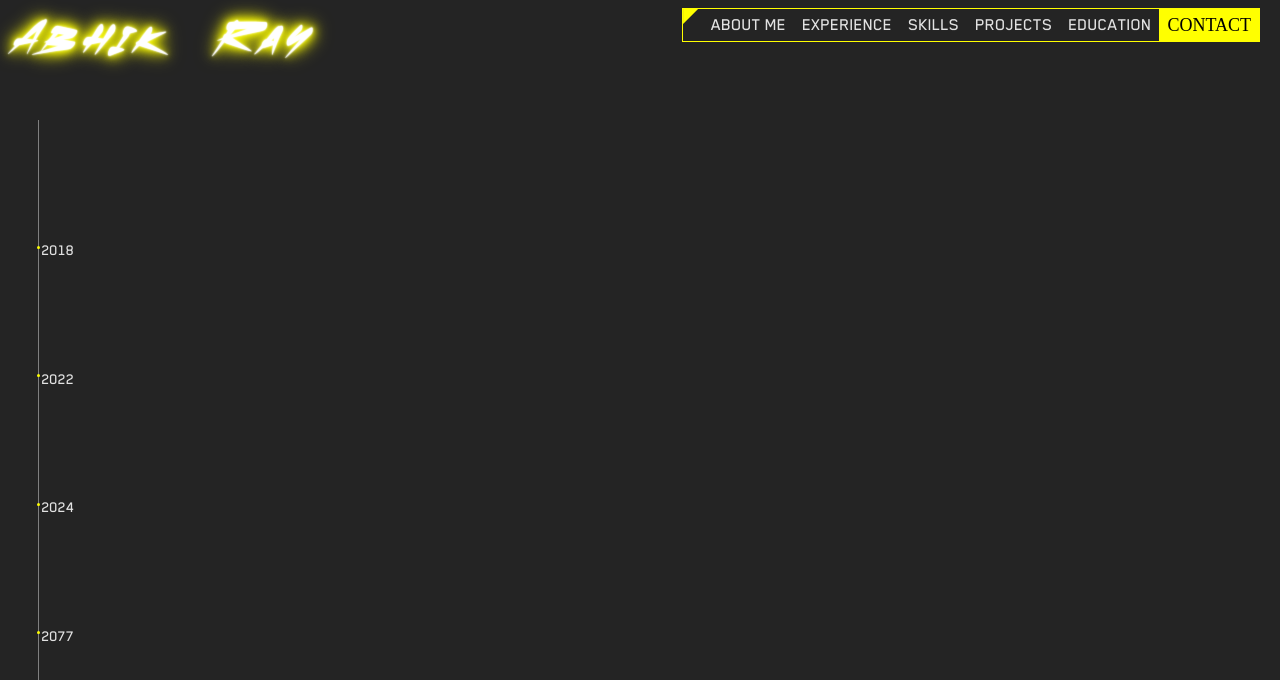
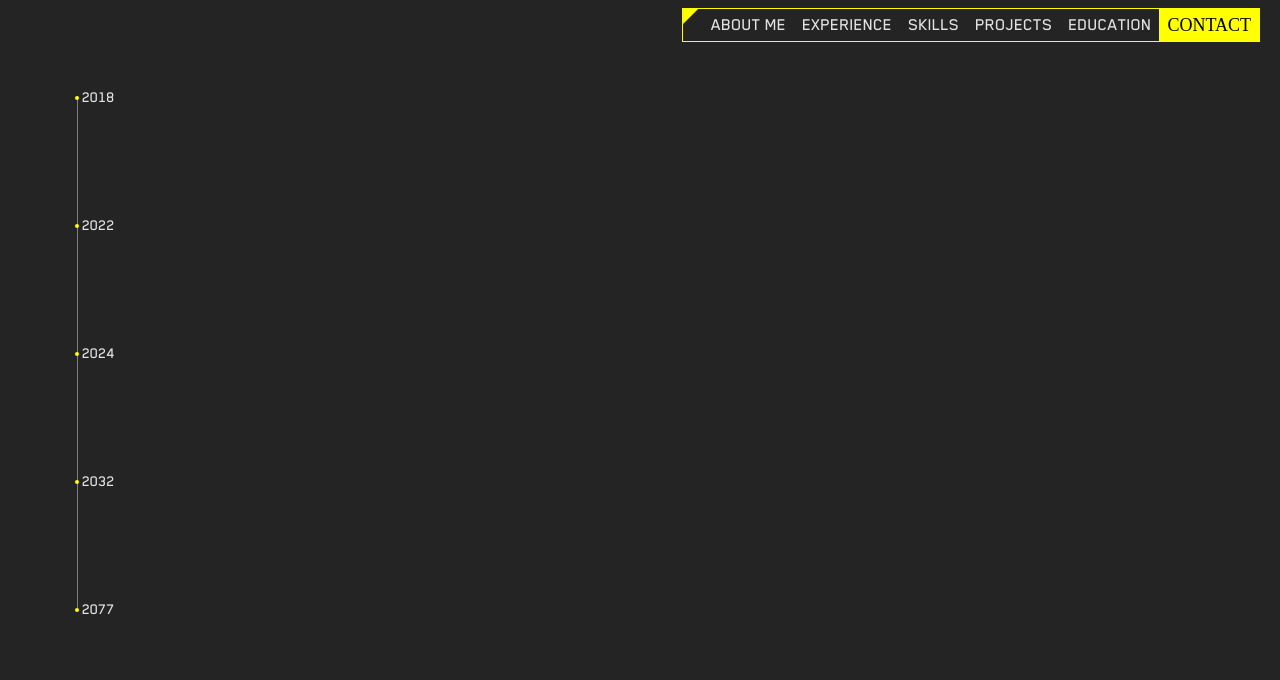
Before and after one commit to Abhik-Ray/my-portfolio, a React (Vite) app: page / in a window 1280 px wide. Shown: the top 680 px of the page. Built offline with nearby package versions, Linux system fonts and the light colour scheme; a web font is replaced by a local one.

Commit message:
periodic commit 24/07/24

```diff
--- a/src/App.tsx
+++ b/src/App.tsx
@@ -9,7 +9,7 @@ const App: FunctionComponent = () => {
     <div className="app">
       <Navbar />
       <SpineTimeline
-        points={['2018', '2022', '2024', '2077']}
+        points={['2018', '2022', '2024', '2032', '2077']}
         selectedPoint={0}
         selectedPointProgress={0}
       />
--- a/src/Components/Navbar/index.tsx
+++ b/src/Components/Navbar/index.tsx
@@ -4,7 +4,7 @@ import "./styles.scss";
 const Navbar: FunctionComponent = () => {
   return (
     <div className="navbar-wrapper">
-      <h1>Abhik Ray</h1>
+      {/* <h1>Abhik Ray</h1> */}
       <div className="navigation">
         <ul>
           <li>About Me</li>
--- a/src/Components/SpineTimeline/index.tsx
+++ b/src/Components/SpineTimeline/index.tsx
@@ -1,3 +1,4 @@
+import { useEffect } from "react";
 import "./styles.scss"
 
 interface TimelineProps {
@@ -7,12 +8,19 @@ interface TimelineProps {
 }
 
 const SpineTimeline = (props: TimelineProps) => {
+
+    // useEffect(() => {
+    //     const spinePointsCollection = document.getElementsByClassName('spinePoint');
+    //     const spinePointsArray = Array.from(spinePointsCollection);
+    // }, [])
     return (
-        <div className="spine">
+        <ul className="spine">
             {props.points.map(point => (
-                <div className='spinePoint' data-text={point}/>
+                <li className='spinePoint' data-label={point} data-progress={100}>
+                    <label>{point}</label>
+                </li>
             ))}
-        </div>
+        </ul>
     )
 }
 
--- a/src/Components/SpineTimeline/styles.scss
+++ b/src/Components/SpineTimeline/styles.scss
@@ -4,28 +4,59 @@
 .spine {
     position: fixed;
     width: 1px;
-    background-color: gray;
+    // background-color: darkgray;
     height: 80vh;
     left: 3vw;
-    top: 15vh;
+    top: 10vh;
     display: flex;
-    justify-content: space-evenly;
+    justify-content: space-between;
     flex-direction: column;
+    isolation: isolate;
+    list-style: none;
 }
 
 .spinePoint {
-    background-color: yellow;
-    width: 3px;
-    height: 3px;
+    --progress-value: 0%;
+    background-color: gray;
+    width: 1px;
+    height: 100%;
     right: 150%;
-    border-radius: 300px;
     position: relative;
+    z-index: 0;
+
+    &::before {
+        content: '';
+        width: 4px;
+        height: 4px;
+        border-radius: 50px;
+        left: -200%;
+        background-color: yellow;
+        display: block;
+        position: absolute;
+        z-index: 1;
+    }
+
+    &::after {
+        content: '';
+        height: var(--progress-value);
+        background-color: yellow;
+        width: 1px;
+        position: absolute;
+        display: inline-block;
+        // top: -15%;
+        right: 0;
+        z-index: 2;
+    }
+
+    label {
+        content: attr(data-label);
+        font-family: $primary-font-family;
+        position: relative;
+        top: -0.5em;
+        left: 5px;
+    }
+
+    &:last-child {
+        background-color: transparent;
+    }
 }
-
-.spinePoint::after {
-    content: attr(data-text);
-    font-family: $primary-font-family;
-    position: absolute;
-    left: 150%;
-    top: -150%;
-}
```
